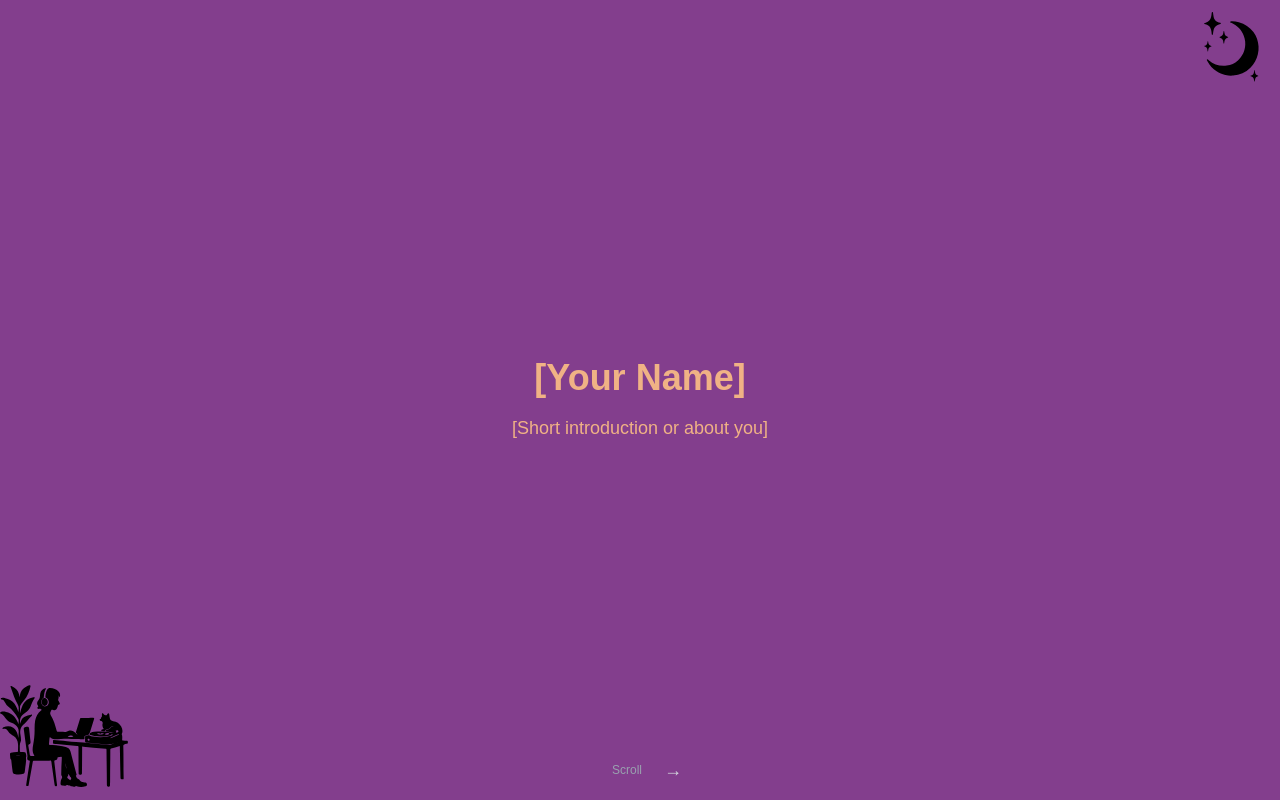
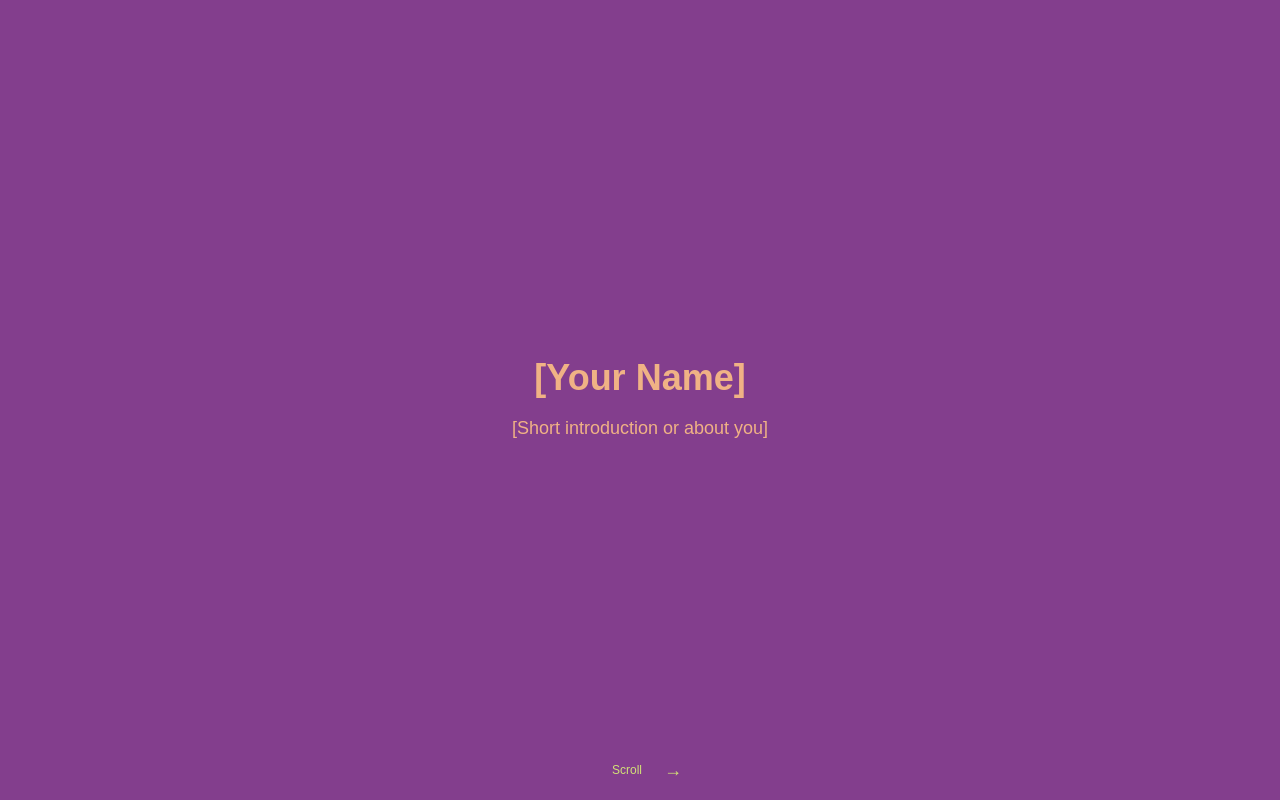
Before and after one commit to anjali-ahuja/Anjali-cv-app, a Next.js app: page / in a window 1280 px wide. Built offline with nearby package versions, Linux system fonts and the light colour scheme.

Commit message:
Remove foreground assets

```diff
--- a/src/app/layout.tsx
+++ b/src/app/layout.tsx
@@ -1,8 +1,6 @@
 import type { Metadata } from "next";
 import { Geist, Geist_Mono } from "next/font/google";
 import "./globals.css";
-import ForegroundDev from "../components/ForegroundDev";
-import ForegroundMoon from "../components/ForegroundMoon";
 import ScrollHint from "../components/ScrollHint";
 
 const geistSans = Geist({
@@ -31,8 +29,6 @@ export default function RootLayout({
         className={`${geistSans.variable} ${geistMono.variable} antialiased bg-white`}
       >
         {/* Sticky SVGs */}
-        <ForegroundDev />
-        <ForegroundMoon />
         <ScrollHint />
         {/* Responsive layout: horizontal scroll on desktop, vertical on mobile */}
         <main
--- a/src/components/ForegroundDev.tsx
+++ /dev/null
@@ -1,12 +0,0 @@
-import React from "react";
-import Image from "next/image";
-
-const ForegroundDev = () => {
-  return (
-    <div className="fixed bottom-0 left-0 z-50 p-4 w-32 h-32">
-      <Image src="/foreground_dev.svg" alt="Dev foreground" fill style={{objectFit: 'contain'}} />
-    </div>
-  );
-};
-
-export default ForegroundDev;
--- a/src/components/ForegroundMoon.tsx
+++ /dev/null
@@ -1,12 +0,0 @@
-import React from "react";
-import Image from "next/image";
-
-const ForegroundMoon = () => {
-  return (
-    <div className="fixed top-0 right-0 z-50 p-4 w-24 h-24">
-      <Image src="/foreground_moon.svg" alt="Moon foreground" fill style={{objectFit: 'contain'}} />
-    </div>
-  );
-};
-
-export default ForegroundMoon;
--- a/src/components/ScrollHint.tsx
+++ b/src/components/ScrollHint.tsx
@@ -42,14 +42,15 @@ const ScrollHint = () => {
               transform: `translateX(${HORIZONTAL_WIGGLE[wiggleStep]}px)`,
               transition: "transform 0.3s cubic-bezier(.4,0,.2,1)",
               marginRight: '0.5rem',
+              color: 'var(--lime-green)',
             }}
-            className="text-gray-300 text-lg"
+            className="text-lg"
             aria-hidden
           >
             ←
           </span>
         )}
-        <span className="text-gray-400 text-xs font-light mx-2">Scroll</span>
+        <span className="text-xs font-light mx-2" style={{ color: 'var(--lime-green)' }}>Scroll</span>
         {canScrollRight && (
           <span
             style={{
@@ -57,8 +58,9 @@ const ScrollHint = () => {
               transform: `translateX(${HORIZONTAL_WIGGLE.map((v) => -v)[wiggleStep]}px)`,
               transition: "transform 0.3s cubic-bezier(.4,0,.2,1)",
               marginLeft: '0.5rem',
+              color: 'var(--lime-green)',
             }}
-            className="text-gray-300 text-lg"
+            className="text-lg"
             aria-hidden
           >
             →
```
Also changed, not shown: public/foreground_dev.svg (deleted), public/foreground_moon.svg (deleted).
